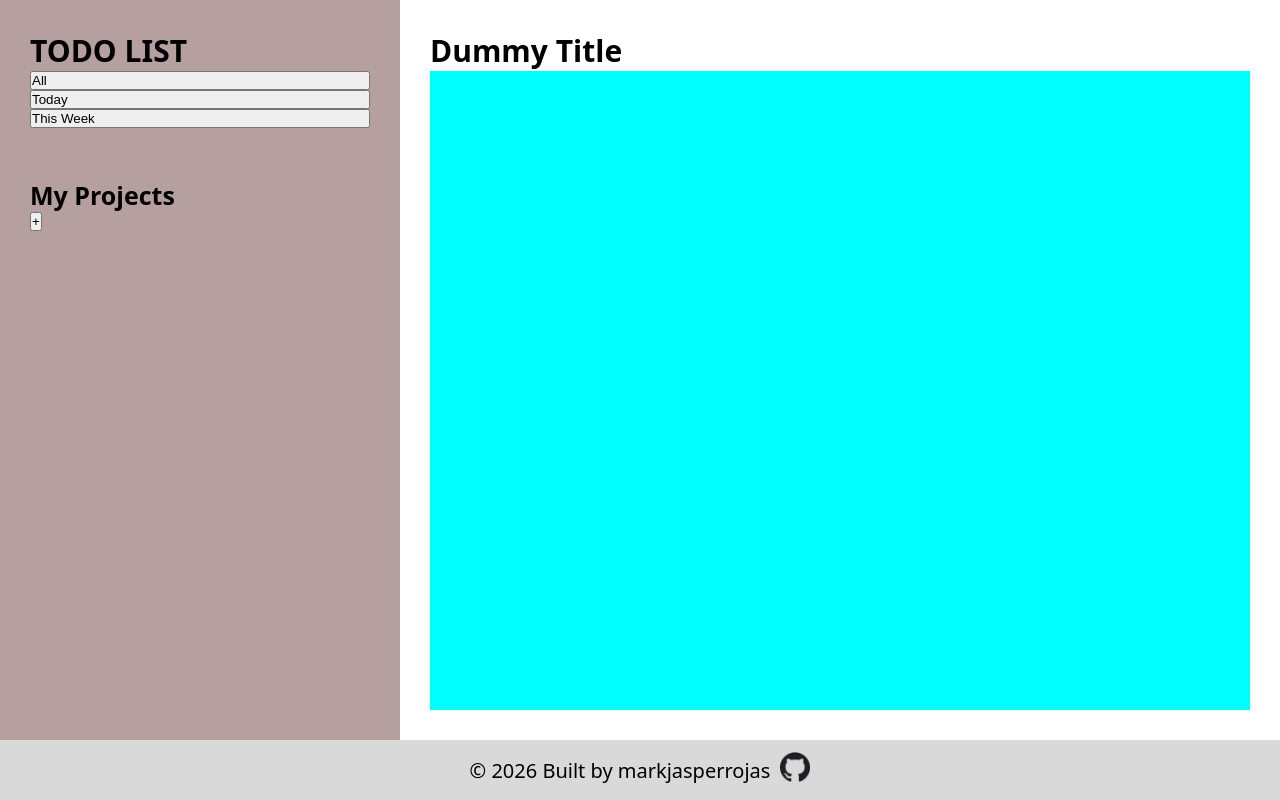
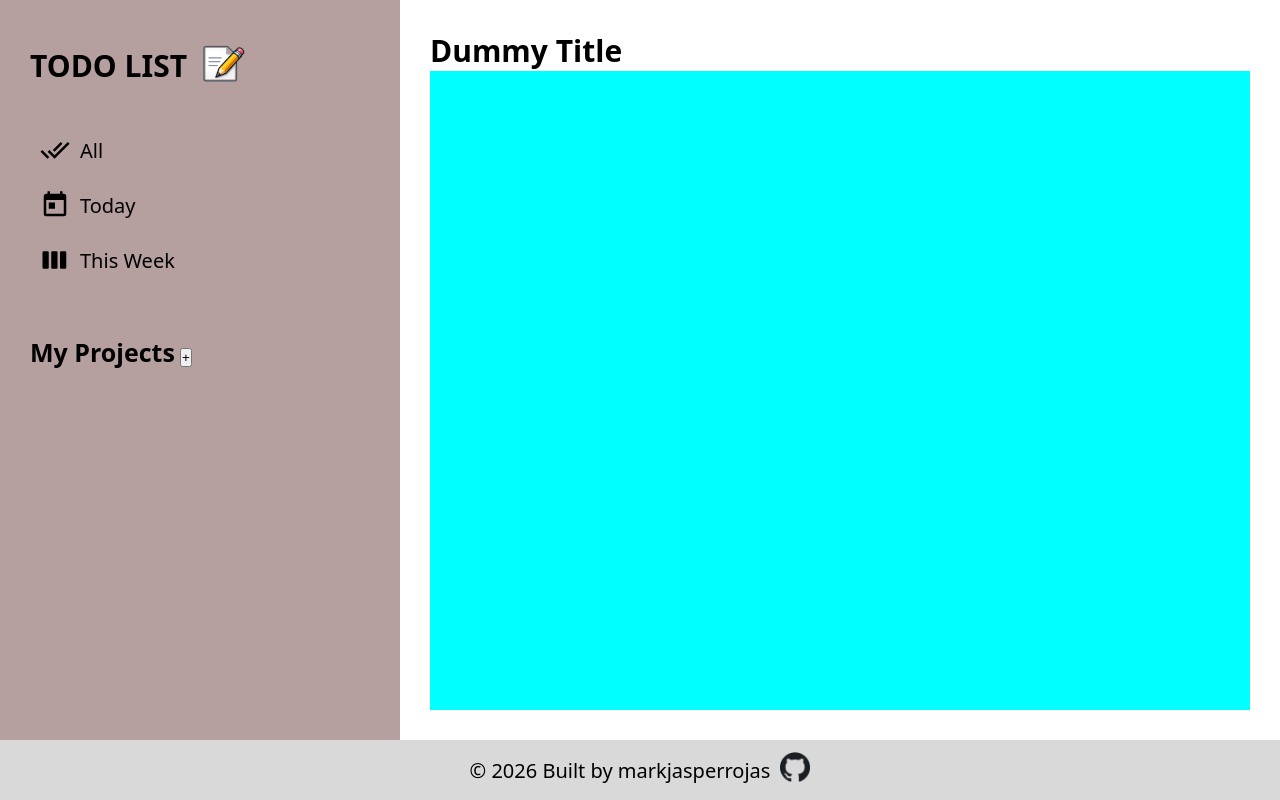
Before and after one commit to markjasperrojas/todo-list, a website built with webpack: page src/template.html in a window 1280 px wide. Built offline with nearby package versions, Linux system fonts and the light colour scheme.

Commit message:
Add styles on first part of the sidebar

```diff
--- a/src/styles.css
+++ b/src/styles.css
@@ -23,9 +23,17 @@ body {
 
 /* === SIDEBAR === */
 
+#logo {
+  width: 7rem;
+}
+
 .sidebar {
   background: var(--sidebar);
   padding: 3rem;
+  display: flex;
+  flex-direction: column;
+  gap: 5rem;
+  font-size: 2rem;
 }
 
 .h2 {
@@ -34,14 +42,26 @@ body {
 }
 
 .my-project-h2 {
-  margin-top: 5rem;
   font-size: 2.5rem;
-  font-weight: 600;
 }
 
-.sidebar > div:nth-child(1) button {
-  width: 100%;
-  text-align: left;
+.title-div {
+  display: flex;
+  align-items: center;
+  margin-bottom: 2.5rem;
+}
+
+.filter-section {
+  display: flex;
+  align-items: center;
+  gap: 1rem;
+  padding: 1rem;
+}
+
+.filter-div {
+  display: flex;
+  flex-direction: column;
+  gap: 0.5rem;
 }
 
 /* === CONTENT === */
@@ -96,3 +116,11 @@ button {
 dialog {
   margin: auto;
 }
+
+img {
+  width: 4.5rem;
+}
+
+svg {
+  width: 3rem;
+}
--- a/src/template.html
+++ b/src/template.html
@@ -8,18 +8,54 @@
   </head>
   <body>
     <div class="sidebar">
-      <div>
-        <p class="h2">TODO LIST</p>
-        <div><button>All</button></div>
-        <div><button>Today</button></div>
-        <div><button>This Week</button></div>
+      <div class="first-part-sidebar">
+        <div class="title-div">
+          <span class="h2">TODO LIST</span>
+          <img src="./assets/logo.png" alt="Logo" id="logo" />
+        </div>
+
+        <div class="filter-div">
+          <div class="filter-section">
+            <svg xmlns="http://www.w3.org/2000/svg" viewBox="0 0 24 24">
+              <title>check-all</title>
+              <path
+                d="M0.41,13.41L6,19L7.41,17.58L1.83,12M22.24,5.58L11.66,16.17L7.5,12L6.07,13.41L11.66,19L23.66,7M18,7L16.59,5.58L10.24,11.93L11.66,13.34L18,7Z"
+              />
+            </svg>
+            <span>All</span>
+          </div>
+
+          <div class="filter-section">
+            <svg xmlns="http://www.w3.org/2000/svg" viewBox="0 0 24 24">
+              <title>calendar-today</title>
+              <path
+                d="M7,10H12V15H7M19,19H5V8H19M19,3H18V1H16V3H8V1H6V3H5C3.89,3 3,3.9 3,5V19A2,2 0 0,0 5,21H19A2,2 0 0,0 21,19V5A2,2 0 0,0 19,3Z"
+              />
+            </svg>
+            <span>Today</span>
+          </div>
+
+          <div class="filter-section">
+            <svg xmlns="http://www.w3.org/2000/svg" viewBox="0 0 24 24">
+              <title>view-week</title>
+              <path
+                d="M13,5H10A1,1 0 0,0 9,6V18A1,1 0 0,0 10,19H13A1,1 0 0,0 14,18V6A1,1 0 0,0 13,5M20,5H17A1,1 0 0,0 16,6V18A1,1 0 0,0 17,19H20A1,1 0 0,0 21,18V6A1,1 0 0,0 20,5M6,5H3A1,1 0 0,0 2,6V18A1,1 0 0,0 3,19H6A1,1 0 0,0 7,18V6A1,1 0 0,0 6,5Z"
+              />
+            </svg>
+            <span>This Week</span>
+          </div>
+        </div>
       </div>
 
       <div>
-        <p class="my-project-h2">My Projects</p>
-        <button type="button" id="show-project-modal">+</button>
+        <div>
+          <p></p>
+          <span class="h2 my-project-h2">My Projects</span>
+          <button type="button" id="show-project-modal">+</button>
+        </div>
+
+        <div class="show-projects"></div>
       </div>
-      <div class="show-projects"></div>
     </div>
 
     <dialog id="project-dialog">
```
Also changed, not shown: src/assets/logo.png (added).
